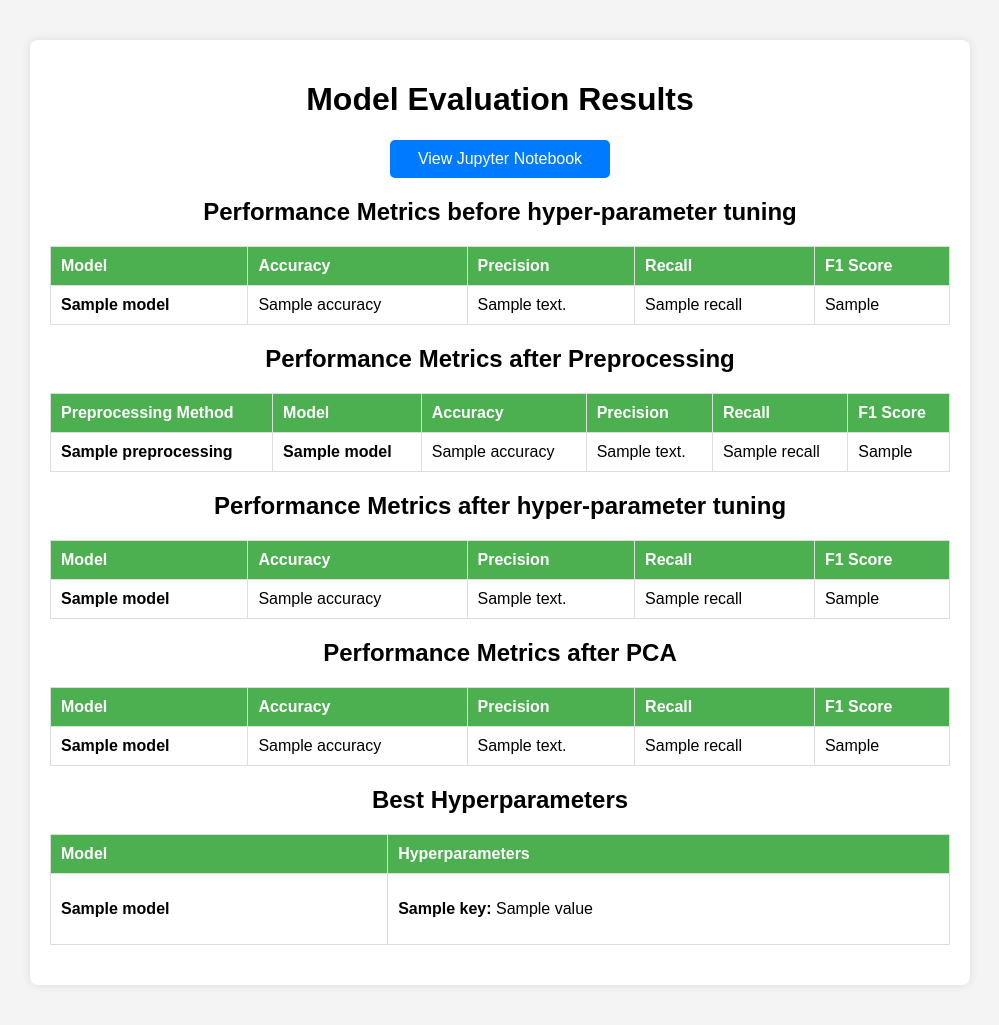
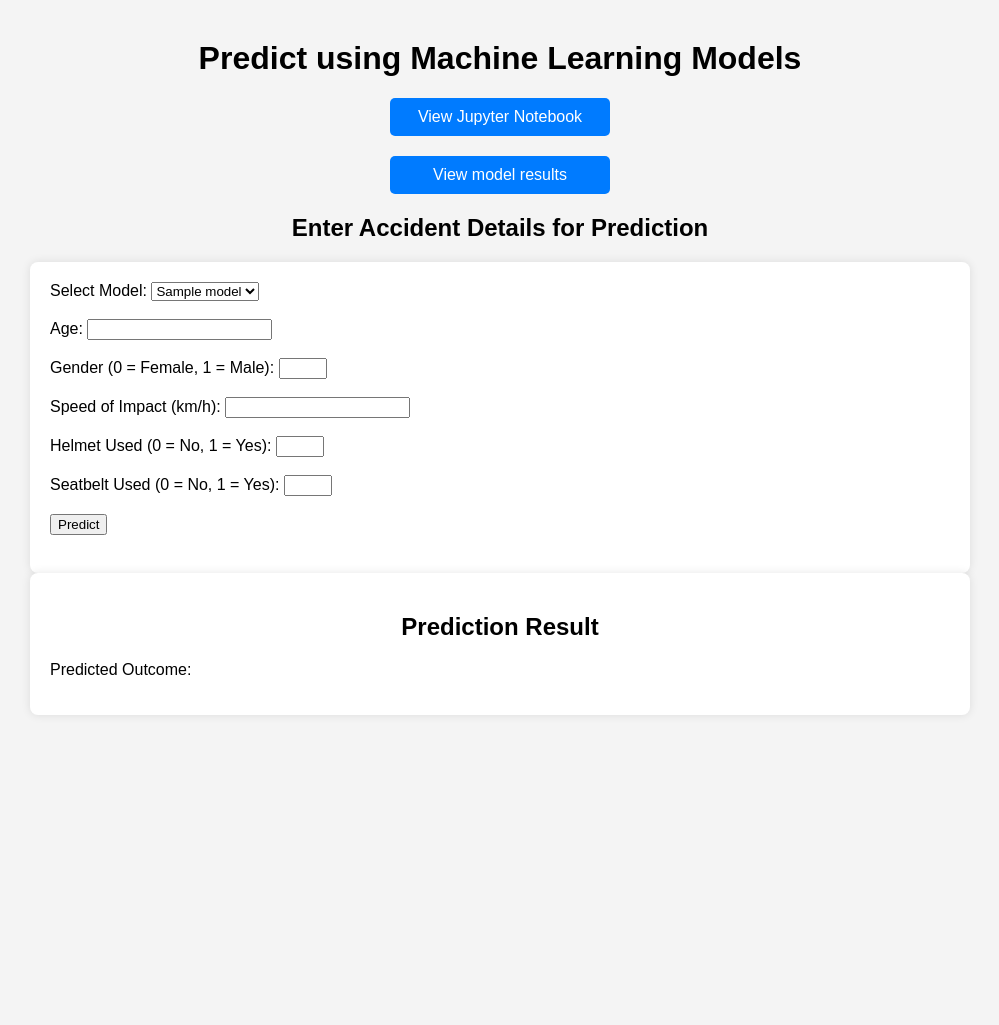
Before and after one commit to prabhuji12/ad-lab-report, a Flask app: template templates/index.html in a window 1280 px wide. Shown: the whole page, without its empty margins (140-1139 px from the left). After the commit the page ends 675 px from the top, so only its background shows below. Run offline with Flask 3, Linux system fonts and the light colour scheme; the template is opened without the code that fills it: most values are stand-ins (such as "Sample title", 1, 10 or a date in 2020).

Commit message:
final update

```diff
--- a/app.py
+++ b/app.py
@@ -1,7 +1,27 @@
-from flask import Flask, render_template, jsonify
+from flask import Flask, render_template, jsonify, request
 import json
+import os
+import pickle
+import numpy as np
 
 app = Flask(__name__)
+
+model_files = {
+    "Logistic Regression": "logistic_regression.pkl",
+    "K-Nearest Neighbors": "k_nearest_neighbors.pkl",
+    "Decision Tree": "decision_tree.pkl",
+    "Random Forest": "random_forest.pkl",
+    "Gradient Boosting": "gradient_boosting.pkl",
+    "Support Vector Machine": "support_vector_machine.pkl",
+    "Naive Bayes": "naive_bayes.pkl"
+}
+
+models = {}
+
+for name, file in model_files.items():
+    if os.path.exists(file):
+        with open(file, "rb") as f:
+            models[name] = pickle.load(f)
 
 def load_json(file_path):
     with open(file_path, 'r') as file:
@@ -9,6 +29,34 @@
 
 @app.route('/')
 def index():
+    return render_template("index.html", model_names=list(models.keys()))
+
+@app.route("/predict", methods=["POST"])
+def predict():
+    try:
+        selected_model = request.form["model"]
+
+        if selected_model not in models:
+            return "Error: Selected model not found"
+
+        model = models[selected_model]
+        age = int(request.form["age"])
+        gender = int(request.form["gender"])
+        speed = float(request.form["speed"])
+        helmet = int(request.form["helmet"])
+        seatbelt = int(request.form["seatbelt"])
+
+        input_data = np.array([[age, gender, speed, helmet, seatbelt]])
+
+        prediction = model.predict(input_data)[0]
+
+        return render_template("index.html", prediction=prediction, model_names=list(models.keys()))
+
+    except Exception as e:
+        return f"Error in prediction: {str(e)}"
+
+@app.route('/results')
+def results():
     results_no_tuning = load_json('./json/results_no_tuning.json')
     results_tuned = load_json('./json/results_tuned.json')
     best_models = load_json('./json/best_hyperparameters.json')
@@ -16,7 +64,7 @@
     results_pca = load_json('./json/results_pca.json')
 
     return render_template(
-        'index.html',
+        'results.html',
         results_no_tuning=results_no_tuning,
         results_tuned=results_tuned,
         best_models=best_models,
--- a/templates/index.html
+++ b/templates/index.html
@@ -1,131 +1,128 @@
+<!-- <!DOCTYPE html>
+<html lang="en">
+<head>
+    <meta charset="UTF-8">
+    <meta name="viewport" content="width=device-width, initial-scale=1.0">
+    <title>Model Predictions</title>
+    <link rel="stylesheet" type="text/css" href="{{ url_for('static', filename='styles.css') }}">
+</head>
+<body>
+
+    <h1>Predict using Machine Learning Models</h1>
+
+    <a href="{{ url_for('notebook') }}" class="notebook-btn">View Jupyter Notebook</a>
+    <a href="{{ url_for('results') }}" class="notebook-btn">View model results</a>
+
+    <h2>Enter Inputs for Prediction</h2>
+    <div class="container">
+        <form id="predictionForm">
+            <label for="modelSelect">Select Model:</label>
+            <select id="modelSelect">
+                {% for model in model_names %}
+                    <option value="{{ model }}">{{ model }}</option>
+                {% endfor %}
+            </select>
+
+            <label for="inputData">Enter Features (comma-separated):</label>
+            <input type="text" id="inputData" name="inputData" required>
+
+            <button type="submit">Predict</button>
+        </form>
+
+        <h3>Prediction Result:</h3>
+        <p id="predictionResult">Waiting for input...</p>
+
+        <script>
+            document.getElementById("predictionForm").addEventListener("submit", function(event) {
+                event.preventDefault();
+                let modelName = document.getElementById("modelSelect").value;
+                let inputData = document.getElementById("inputData").value;
+
+                fetch("/predict", {
+                    method: "POST",
+                    headers: {
+                        "Content-Type": "application/json"
+                    },
+                    body: JSON.stringify({
+                        "model": modelName,
+                        "features": inputData
+                    })
+                })
+                .then(response => response.json())
+                .then(data => {
+                    if (data.error) {
+                        document.getElementById("predictionResult").textContent = "Error: " + data.error;
+                    } else {
+                        document.getElementById("predictionResult").textContent = "Predicted Class: " + data.prediction;
+                    }
+                })
+                .catch(error => {
+                    document.getElementById("predictionResult").textContent = "Error in prediction.";
+                });
+            });
+        </script>
+    </div>
+</body>
+</html> -->
+
 <!DOCTYPE html>
 <html lang="en">
 <head>
     <meta charset="UTF-8">
     <meta name="viewport" content="width=device-width, initial-scale=1.0">
-    <title>Model Results</title>
+    <title>Accident Survival Prediction</title>
     <link rel="stylesheet" type="text/css" href="{{ url_for('static', filename='styles.css') }}">
 </head>
 <body>
+    <h1>Predict using Machine Learning Models</h1>
+
+    <a href="{{ url_for('notebook') }}" class="notebook-btn">View Jupyter Notebook</a>
+    <a href="{{ url_for('results') }}" class="notebook-btn">View model results</a>
+
+    <h2>Enter Accident Details for Prediction</h2>
     <div class="container">
-        <h1>Model Evaluation Results</h1>
-        <a href="{{ url_for('notebook') }}" class="notebook-btn">View Jupyter Notebook</a>
+        <form action="/predict" method="post">
+            <label for="model">Select Model:</label>
+        <select id="model" name="model">
+            {% for model_name in model_names %}
+                <option value="{{ model_name }}">{{ model_name }}</option>
+            {% endfor %}
+        </select>
+        <br><br>
+            <label for="age">Age:</label>
+            <input type="number" id="age" name="age" required><br><br>
 
-        <!-- Table 1: Model Performance before tuning-->
-        <h2>Performance Metrics before hyper-parameter tuning</h2>
-        <table>
-            <tr>
-                <th>Model</th>
-                <th>Accuracy</th>
-                <th>Precision</th>
-                <th>Recall</th>
-                <th>F1 Score</th>
-            </tr>
-            {% for model, metrics in results_no_tuning.items() %}
-            <tr>
-                <td><strong>{{ model }}</strong></td>
-                <td>{{ metrics["Accuracy"] }}</td>
-                <td>{{ metrics["Precision"] }}</td>
-                <td>{{ metrics["Recall"] }}</td>
-                <td>{{ metrics["F1 Score"] }}</td>
-            </tr>
-            {% endfor %}
-        </table>
+            <label for="gender">Gender (0 = Female, 1 = Male):</label>
+            <input type="number" id="gender" name="gender" min="0" max="1" required><br><br>
 
-        <!-- Table 2: Model Performance after preprocessing-->
-        <h2>Performance Metrics after Preprocessing</h2>
-        <table>
-            <tr>
-                <th>Preprocessing Method</th>
-                <th>Model</th>
-                <th>Accuracy</th>
-                <th>Precision</th>
-                <th>Recall</th>
-                <th>F1 Score</th>
-            </tr>
-            {% for preprocessing, models in results_preprocessing.items() %}
-                {% set row_span = models|length %}
-                {% for model, metrics in models.items() %}
-                <tr>
-                    {% if loop.first %}
-                    <td rowspan="{{ row_span }}"><strong>{{ preprocessing }}</strong></td>
-                    {% endif %}
-                    <td><strong>{{ model }}</strong></td>
-                    <td>{{ metrics["Accuracy"] }}</td>
-                    <td>{{ metrics["Precision"] }}</td>
-                    <td>{{ metrics["Recall"] }}</td>
-                    <td>{{ metrics["F1 Score"] }}</td>
-                </tr>
-                {% endfor %}
-            {% endfor %}
-        </table>
+            <label for="speed">Speed of Impact (km/h):</label>
+            <input type="number" id="speed" name="speed" required><br><br>
 
-        <!-- Table 3: Model Performance after hyper-parameter tuning-->
-        <h2>Performance Metrics after hyper-parameter tuning</h2>
-        <table>
-            <tr>
-                <th>Model</th>
-                <th>Accuracy</th>
-                <th>Precision</th>
-                <th>Recall</th>
-                <th>F1 Score</th>
-            </tr>
-            {% for model, metrics in results_tuned.items() %}
-            <tr>
-                <td><strong>{{ model }}</strong></td>
-                <td>{{ metrics["Accuracy"] }}</td>
-                <td>{{ metrics["Precision"] }}</td>
-                <td>{{ metrics["Recall"] }}</td>
-                <td>{{ metrics["F1 Score"] }}</td>
-            </tr>
-            {% endfor %}
-        </table>
+            <label for="helmet">Helmet Used (0 = No, 1 = Yes):</label>
+            <input type="number" id="helmet" name="helmet" min="0" max="1" required><br><br>
 
-        <!-- Table 4: Model Performance after PCA-->
-        <h2>Performance Metrics after PCA</h2>
-        <table>
-            <tr>
-                <th>Model</th>
-                <th>Accuracy</th>
-                <th>Precision</th>
-                <th>Recall</th>
-                <th>F1 Score</th>
-            </tr>
-            {% for model, metrics in results_pca.items() %}
-            <tr>
-                <td><strong>{{ model }}</strong></td>
-                <td>{{ metrics["Accuracy"] }}</td>
-                <td>{{ metrics["Precision"] }}</td>
-                <td>{{ metrics["Recall"] }}</td>
-                <td>{{ metrics["F1 Score"] }}</td>
-            </tr>
-            {% endfor %}
-        </table>
+            <label for="seatbelt">Seatbelt Used (0 = No, 1 = Yes):</label>
+            <input type="number" id="seatbelt" name="seatbelt" min="0" max="1" required><br><br>
 
+            <button type="submit">Predict</button>
+        </form>
+        <br>
+    </div>
 
-        <!-- Table 5: Best Hyperparameters -->
-        <h2>Best Hyperparameters</h2>
-        <table>
-            <tr>
-                <th>Model</th>
-                <th>Hyperparameters</th>
-            </tr>
-            {% for model, params in best_models.items() %}
-            <tr>
-                <td><strong>{{ model }}</strong></td>
-                <td>
-                    <ul>
-                        {% for key, value in params.items() %}
-                            <li><strong>{{ key }}:</strong> {{ value }}</li>
-                        {% endfor %}
-                    </ul>
-                </td>
-            </tr>
-            {% endfor %}
-        </table>
+    <div class="container">
+    {% if prediction is not none %}
+    <h2>Prediction Result</h2>
+    <p>Predicted Outcome:
+        <strong>
+            {% if prediction == 1 %}
+                Survived
+            {% elif prediction == 0 %}
+                Did Not Survive
+            {% endif %}
+        </strong>
+    </p>
+    {% endif %}
+    </div>
 
-        <!-- Button to View Jupyter Notebook -->
-
-    </div>
 </body>
 </html>
```
Also changed, not shown: json/results_no_tuning.json (+6 -6 lines), json/results_preprocessing.json (+30 -30 lines), json/results_tuned.json (+10 -10 lines), templates/results.html (added, +130 -0 lines), 8 other files.
